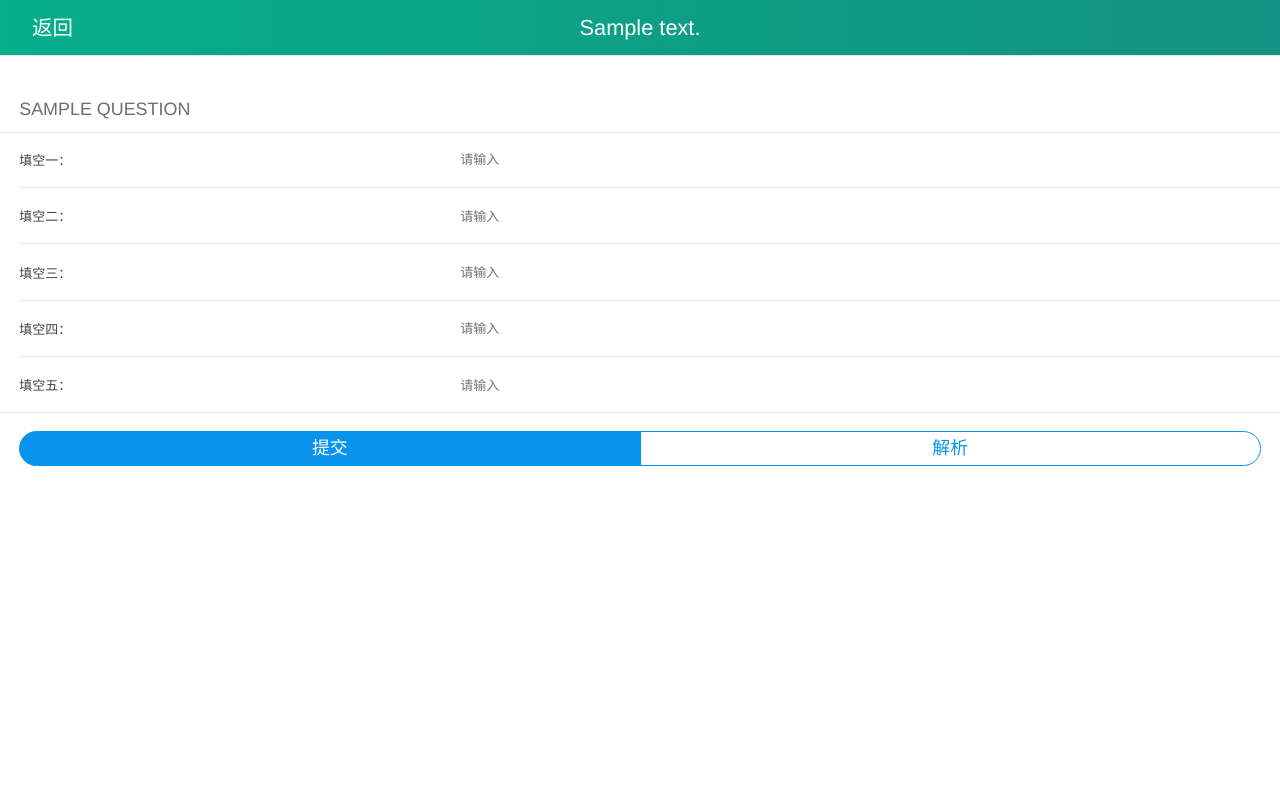
After one commit to jiangtf/elearning, a Django app: page /course/tiankongti/ in a window 1280 px wide. The commit adds this page. Run offline with Django 4.2, Linux system fonts and the light colour scheme; tables that the repository leaves empty hold one stand-in row (values such as "Sample post"); some web fonts are replaced.

Commit message:
填空题页面布局

```diff
--- a/courses/admin.py
+++ b/courses/admin.py
@@ -29,7 +29,7 @@ class reading_comprehensionAdmin(admin.ModelAdmin):
 
 
 class completion_questionAdmin(admin.ModelAdmin):
-    list_display = ('questions_org', 'desc')
+    list_display = ('questions_org', 'desc', 'add_time')
     search_fields = ('desc',)
 
 
--- a/courses/models.py
+++ b/courses/models.py
@@ -105,7 +105,7 @@ class completion_question(models.Model):
     keypoint = models.CharField(max_length=300, verbose_name=u"知识点", null=True, blank=True)
     point = models.IntegerField(default=0, verbose_name=u'题目分值', blank=True)
     complexity = models.CharField(max_length=300, verbose_name=u"难度", null=True, blank=True)
-    show_time = models.CharField(verbose_name=u"题目出现时间填写(月-日的形式：如12-18)", max_length=10, )
+    show_time = models.DateField(verbose_name=u"题目出现时间(月-日的形式：如12-18)", max_length=10, )
     add_time = models.DateTimeField(null=True, blank=True, verbose_name=u"添加时间", auto_now_add=True)
     # detail = models.CharField(verbose_name=u"试题解析", max_length=500)
     detail = UEditorField('试题解析', height=100, width=1000,
--- a/courses/urls.py
+++ b/courses/urls.py
@@ -4,10 +4,11 @@
 __author__ = 'zween'
 __mtime__ = '2019-01-16'
 from django.urls import path
-from .views import index, xuanzeti, kewaiyuedu
+from .views import index, xuanzeti, tiankongti, kewaiyuedu
 
 urlpatterns = [
     path('', index),
     path('xuanzeti/', xuanzeti, name='choices'),
+    path('tiankongti/', tiankongti, name='tiankong'),
     path('kewaiyuedu/', kewaiyuedu, name='kewaiyuedu')
 ]
--- a/courses/views.py
+++ b/courses/views.py
@@ -1,6 +1,6 @@
 from django.shortcuts import render
 from django.http import HttpResponse
-from .models import choice_question, outside_reading
+from .models import choice_question, completion_question, outside_reading
 
 
 def index(request):
@@ -14,6 +14,13 @@ def xuanzeti(request):
     return render(request, 'courses/xuanzeti.html', locals())
 
 
+def tiankongti(request):
+    '填空题'
+    title = '填空题'
+    items = completion_question.objects.all()
+    return render(request, 'courses/tiankongti.html', locals())
+
+
 def kewaiyuedu(request):
     '课外阅读'
     title = '课外阅读'
--- a/static/css/site.css
+++ b/static/css/site.css
@@ -7,6 +7,19 @@
     display: none;
 }
 
+/* 标题栏 */
+.green-bar {
+    background: -webkit-linear-gradient(left, #06ae8a, #149182);
+    background: -o-linear-gradient(right, #06ae8a, #149182);
+    background: -moz-linear-gradient(right, #06ae8a, #149182);
+    background: linear-gradient(to right, #06ae8a, #149182); /* 标准的语法（必须放在最后） */
+}
+
+.green-bar a.button, .green-bar a.icon, .green-bar h1 {
+    color: #fff;
+}
+
+/* ---------------------------- sep line ------------------------ */
 /* 首页-选择题型 */
 .list-item {
     border-radius: 10px;
@@ -40,9 +53,15 @@
     margin-bottom: 15px;
 }
 
+
 /* 选择题 */
 .card-content-inner h4 {
     margin-top: 0;
+}
+
+/* 填空题 */
+.item-title.label, .item-input input {
+    font-size: small !important;
 }
 
 /* 课外阅读 */
--- a/static/js/main.js
+++ b/static/js/main.js
@@ -8,6 +8,12 @@ $(function () {
     $(document).on('click', '.resolve', function (e) {
         $(this).parents('.list-block').next('.card').removeClass('hidden');
     });
+    //选择题提交答案
+    $(document).on('click', '#btnchksmt', function (e) {
+        var rbnitems = $(':radio').length;
+        var chkitems = $(':checkbox').length;
+        alert('singlechoices:' + rbnitems + '\ncheckboxchs:' + chkitems);
+    });
 
     $.init();    //默认必须要执行$.init(),实际业务里一般不会在HTML文档里执行，通常是在业务页面代码的最后执行
     $(".swiper-container").swiper({
--- a/templates/courses/kewaiyuedu.html
+++ b/templates/courses/kewaiyuedu.html
@@ -2,7 +2,7 @@
 {% block title %}{{ title }}{% endblock %}
 {% block pages %}
     <div class="page" style="background-color: #fff">
-        <header class="bar bar-nav">
+        <header class="bar bar-nav green-bar">
             <a class="icon icon-left pull-left back"></a>
             <h1 class="title">{{ info.desc }}</h1>
         </header>
--- /dev/null
+++ b/templates/courses/tiankongti.html
@@ -0,0 +1,109 @@
+{% extends 'layout.html' %}
+{% block title %}{{ title }}{% endblock %}
+{% block pages %}
+    <form action="" name="tiankongtfrm" method="post">
+        {% for i in items %}
+            <div class="page{% if forloop.first %} page-current{% endif %}" id="pageIdx-{{ forloop.counter }}">
+                <header class="bar bar-nav green-bar">
+                    <a class="button button-link button-nav pull-left back">
+                        <span class="icon icon-left"></span>
+                        返回
+                    </a>
+                    <h1 class="title">{{ i.desc }}</h1>
+                </header>
+                <div class="content">
+                    <div class="content-block-title">{{ i.name|safe }}</div>
+                    <div class="list-block">
+                        <ul>
+                            <li>
+                                <div class="item-content">
+                                    <div class="item-inner">
+                                        <div class="item-title label">填空一：</div>
+                                        <div class="item-input">
+                                            <input type="text" placeholder="请输入" name="tiankong-{{ i.pk }}-1">
+                                        </div>
+                                    </div>
+                                </div>
+                            </li>
+                            <li>
+                                <div class="item-content">
+                                    <div class="item-inner">
+                                        <div class="item-title label">填空二：</div>
+                                        <div class="item-input">
+                                            <input type="text" placeholder="请输入" name="tiankong-{{ i.pk }}-2">
+                                        </div>
+                                    </div>
+                                </div>
+                            </li>
+
+                            {% if i.answer_3|length > 0 %}
+                                <li>
+                                    <div class="item-content">
+                                        <div class="item-inner">
+                                            <div class="item-title label">填空三：</div>
+                                            <div class="item-input">
+                                                <input type="text" placeholder="请输入" name="tiankong-{{ i.pk }}-3">
+                                            </div>
+                                        </div>
+                                    </div>
+                                </li>
+                            {% endif %}
+                            {% if i.answer_4|length > 0 %}
+                                <li>
+                                    <div class="item-content">
+                                        <div class="item-inner">
+                                            <div class="item-title label">填空四：</div>
+                                            <div class="item-input">
+                                                <input type="text" placeholder="请输入" name="tiankong-{{ i.pk }}-4">
+                                            </div>
+                                        </div>
+                                    </div>
+                                </li>
+                            {% endif %}
+                            {% if i.answer_5|length > 0 %}
+                                <li>
+                                    <div class="item-content">
+                                        <div class="item-inner">
+                                            <div class="item-title label">填空五：</div>
+                                            <div class="item-input">
+                                                <input type="text" placeholder="请输入" name="tiankong-{{ i.pk }}-5">
+                                            </div>
+                                        </div>
+                                    </div>
+                                </li>
+                            {% endif %}
+                        </ul>
+                        <div class="list-block-label">
+                            {% if forloop.last %}
+                                <p class="buttons-row">
+                                    <a href="javascript:void(0)" id="btnchksmt"
+                                       class="button button-round active">提交</a>
+                                    <a href="javascript:void(0)" class="button button-round resolve">解析</a>
+                                </p>
+                            {% else %}
+                                <p class="buttons-row">
+                                    <a href="#pageIdx-{{ forloop.counter|add:1 }}"
+                                       class="button button-round active">下一题</a>
+                                    <a href="javascript:void(0)" class="button button-round resolve">解析</a>
+                                </p>
+                            {% endif %}
+                        </div>
+                    </div>
+                    <div class="card hidden">
+                        <div class="card-header">正确答案：<br/>
+                            {{ i.answer_1 }}<br/>
+                            {{ i.answer_2 }}<br/>
+                            {% if i.answer_3|length > 0 %}{{ i.answer_3 }}<br/>{% endif %}
+                            {% if i.answer_4|length > 0 %}{{ i.answer_4 }}<br/>{% endif %}
+                            {% if i.answer_5|length > 0 %}{{ i.answer_5 }}{% endif %}
+                        </div>
+                        <div class="card-content">
+                            <div class="card-content-inner"><h4>试题解析:</h4>{{ i.detail|safe }}</div>
+                        </div>
+                        <div class="card-footer">知识点：{{ i.keypoint }}</div>
+                    </div>
+                </div>
+            </div>
+        {% endfor %}
+    </form>
+{% endblock %}
--- a/templates/home/index.html
+++ b/templates/home/index.html
@@ -28,7 +28,7 @@
                     <div class="list-item">
                         <h3>填空题</h3>
                         <p>共 {{ tiankong }} 道题</p>
-                        <a href="#" class="btn btn-default">开始答题</a>
+                        <a href="{% url 'tiankong' %}" class="btn btn-default">开始答题</a>
                     </div>
                 </div>
                 <div class="col-50">
```
Also changed, not shown: templates/courses/xuanzeti.html (+5 -2 lines), courses/migrations/0004_auto_20190121_1447.py (added).
